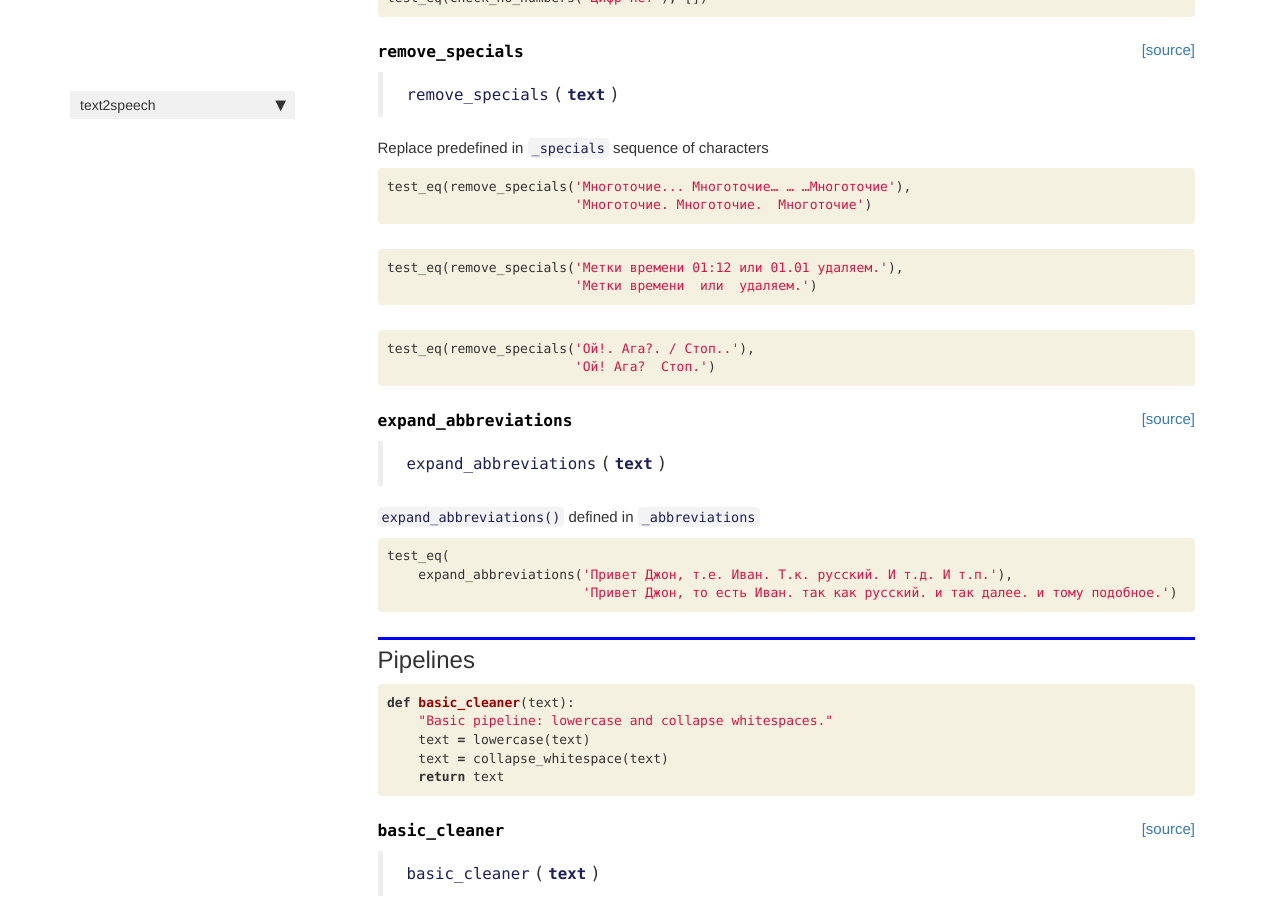
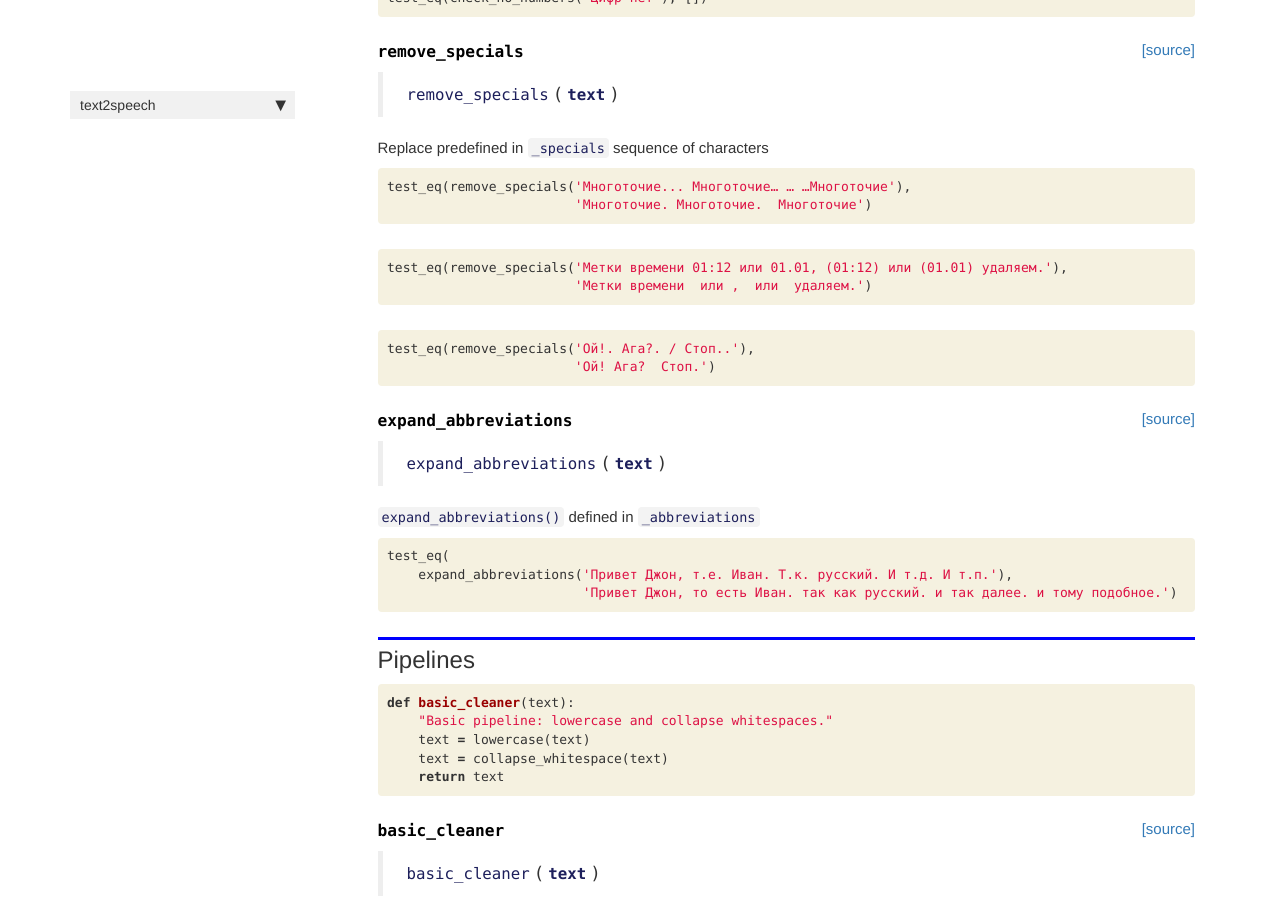
Before and after one commit to kdorichev/text2speech, a Jekyll site: the page built from docs/text_norm.html, in a window 1280 px wide and 900 px high, scrolled down 1258 px. Built offline with Jekyll 4.4.1, drawn with Linux system fonts in a browser that asks for light colours; nearby versions of some CDN libraries; comment, search, counter and statistics services are not loaded.

Commit message:
Added time marks in () for removal

```diff
--- a/docs/text_norm.html
+++ b/docs/text_norm.html
@@ -267,8 +267,8 @@ description: "Functions used for TTS Dataset Preparation"
 
 <div class="inner_cell">
     <div class="input_area">
-<div class=" highlight hl-ipython3"><pre><span></span><span class="n">test_eq</span><span class="p">(</span><span class="n">remove_specials</span><span class="p">(</span><span class="s1">&#39;Метки времени 01:12 или 01.01 удаляем.&#39;</span><span class="p">),</span>
-                        <span class="s1">&#39;Метки времени  или  удаляем.&#39;</span><span class="p">)</span>
+<div class=" highlight hl-ipython3"><pre><span></span><span class="n">test_eq</span><span class="p">(</span><span class="n">remove_specials</span><span class="p">(</span><span class="s1">&#39;Метки времени 01:12 или 01.01, (01:12) или (01.01) удаляем.&#39;</span><span class="p">),</span>
+                        <span class="s1">&#39;Метки времени  или ,  или  удаляем.&#39;</span><span class="p">)</span>
 </pre></div>
 
     </div>
--- a/text2speech/text_norm.py
+++ b/text2speech/text_norm.py
@@ -23,7 +23,7 @@ def check_no_numbers(text):
 
 # Internal Cell
 _specials = [(re.compile(f'{x[0]}'), x[1]) for x in [
-  ('\d\d[:.]\d\d', ''),  # timestamps
+  ('\(?\d\d[:.]\d\d\)?', ''),  # timestamps
   ('!\.', '!'), # !. -> !
   ('\?\.', '?'),# ?. -> ?
   ('\/', ''),
```
Also changed, not shown: 1 other file.
